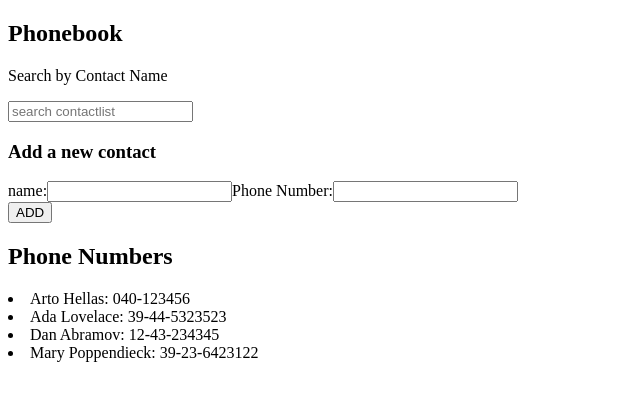
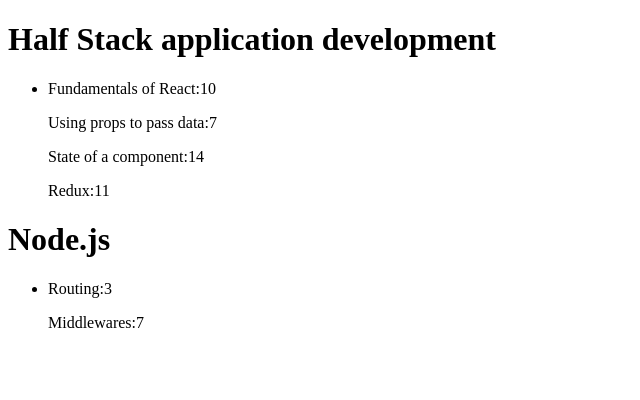
Before and after one commit to aminatfowokebalogun/fullstackopenexercises, a React (Create React App) app: page / in a window 1280 px wide. Shown: the top 400 px of the page, without its empty margins (0-640 px from the left). Built offline with nearby package versions, Linux system fonts and the light colour scheme.

Commit message:
exercise 2.1-2.5

```diff
--- a/src/App.js
+++ b/src/App.js
@@ -1,77 +1,56 @@
-import React, { useState }  from 'react';
-import ContactList from './ContactList';
-import Form from './Form';
-import SearchBar from './SearchBar';
+import React from 'react';
+import Course from './Course';
 
-const App = () => {
-  //state for numbers array
-  const [persons, setPersons] = useState([{ name: 'Arto Hellas', number: '040-123456', id: 1 },
-                                          { name: 'Ada Lovelace', number: '39-44-5323523', id: 2 },
-                                          { name: 'Dan Abramov', number: '12-43-234345', id: 3 },
-                                          { name: 'Mary Poppendieck', number: '39-23-6423122', id: 4 }]);
-  const [newName, setNewName] = useState('');
-  const [newNumber, setNewNumber] = useState('');
-  //state for search query results
-  const [search, setSearch] = useState("");
+function App() {
+  const courses = [
+    {
+      name: 'Half Stack application development',
+      id: 1,
+      parts: [
+        {
+          name: 'Fundamentals of React',
+          exercises: 10,
+          id: 1
+        },
+        {
+          name: 'Using props to pass data',
+          exercises: 7,
+          id: 2
+        },
+        {
+          name: 'State of a component',
+          exercises: 14,
+          id: 3
+        },
+        {
+          name: 'Redux',
+          exercises: 11,
+          id: 4
+        }
+      ]
+    },
+    {
+      name: 'Node.js',
+      id: 2,
+      parts: [
+        {
+          name: 'Routing',
+          exercises: 3,
+          id: 1
+        },
+        {
+          name: 'Middlewares',
+          exercises: 7,
+          id: 2
+        }
+      ]
+    }
+  ]
 
-  //sets to inputted value
-  //const onInputChange=(event)=>{
-    //setNewName(event.target.value)
-    //console.log(newName)
-  //}
-
-
-  //to get values of name from persons array to compare inputs in onsubmit function because you
-  //cant access the one in return functionn
-  const compareName = persons.map(e=> e.name.toLowerCase());
-  const compareNumber = persons.map(i=> i.number)
-
-  const onSubmit=(event)=>{
-    event.preventDefault()
-    ///alert(newName)
-    //variable intialize when button is clciked to create a new object and add to persons array
-    const nameObject ={
-      name: newName,
-      number: newNumber,
-    }
-    //add to persons array
-    setPersons(persons.concat(nameObject))
-    //sets the value to input tag back to empty string
-    setNewName('')
-    setNewNumber('')
-    setSearch('')
-
-    const name = compareName.includes(newName.toLowerCase());
-    const number = compareNumber.includes(newNumber);
-    //{console.log(name)
-    //condition for existing input name
-    if(name || number){
-      alert(newName.toUpperCase() + ' '+ 'with number:'+ ' ' + newNumber+ ' ' + 'is already added to phonebook')
-    }
-  }
-
-  //search function
-  const onSearch =(event)=>{setSearch(event.target.value)
-    //console.log(search)
-  }
-  const filteredNames = persons.filter((person)=> {
-    return(person.name.toLowerCase().includes(search.toLowerCase()))
-  })
 
   return (
     <>
-      <div>
-        <h2>Phonebook</h2>
-
-        <SearchBar onSearch={onSearch} search={search}/>
-
-        <Form onSubmit={onSubmit} newName={newName} newNumber={newNumber}
-              setNewName={setNewName} setNewNumber={setNewNumber}
-          />
-      <h2>Phone Numbers</h2>
-          <ContactList filteredNames={filteredNames}/>
-    </div>
-
+      <Course courses={courses} />
     </>
   );
 }
--- a/src/ContactList.jsx
+++ /dev/null
@@ -1,21 +0,0 @@
-import React from "react";
-
-const ContactList =({filteredNames})=>{
-    return(
-        <>
-            {/******************array mapping**************** */}
-
-                {
-                    filteredNames?.map ((person, i)=>(<li key={i}>
-                  {person.name}: {person.number}
-                </li>
-                     ) )
-
-                }
-
-
-        </>
-    )
-}
-
-export default ContactList;
--- /dev/null
+++ b/src/Course.jsx
@@ -0,0 +1,24 @@
+import React from'react';
+
+const Course =({courses})=>{
+
+    return(
+        <>
+        {
+                courses.map((course, i) =>
+                <div key={i}>
+                    <h1>{course.name}</h1>
+                    <ul>
+                        <li>{course.parts.map((part,i)=> <p key={i}>{part.name}:{part.exercises}</p>
+                        )}
+                        </li>
+                    </ul>
+                </div>
+
+                )
+        }
+        </>
+    )
+}
+
+export default Course;
--- a/src/Form.jsx
+++ /dev/null
@@ -1,24 +0,0 @@
-import React from "react";
-
-const Form =({newName, newNumber,onSubmit,setNewName,setNewNumber})=>{
-    return(
-        <>
-        <form onSubmit={onSubmit}>
-          <h3> Add a new contact</h3>
-          <div>
-            name:
-            <input value={newName} onChange={(event)=> setNewName(event.target.value)} required/>
-            Phone Number:
-            <input value={newNumber} onChange={(event)=> setNewNumber(event.target.value)} type='number' required/>
-        </div>
-            <div>
-                <button type="submit">
-                    ADD
-                </button>
-            </div>
-      </form>
-        </>
-    )
-}
-
-export default Form;
--- a/src/SearchBar.jsx
+++ /dev/null
@@ -1,14 +0,0 @@
-import React from "react";;
-
-const SearchBar =({onSearch, search})=>{
-    return(
-        <>
-            <div>
-                Search by Contact Name
-                <p><input type='search' placeholder='search contactlist' onChange={onSearch} value={search}/></p>
-            </div>
-        </>
-    )
-}
-
-export default SearchBar;
```
